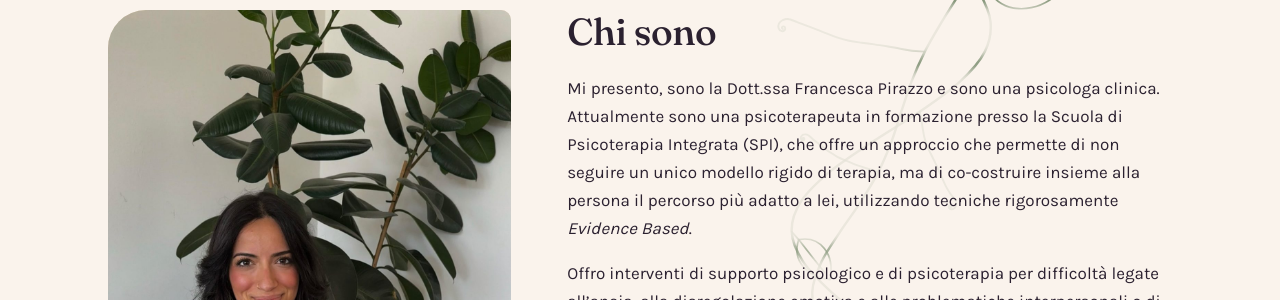
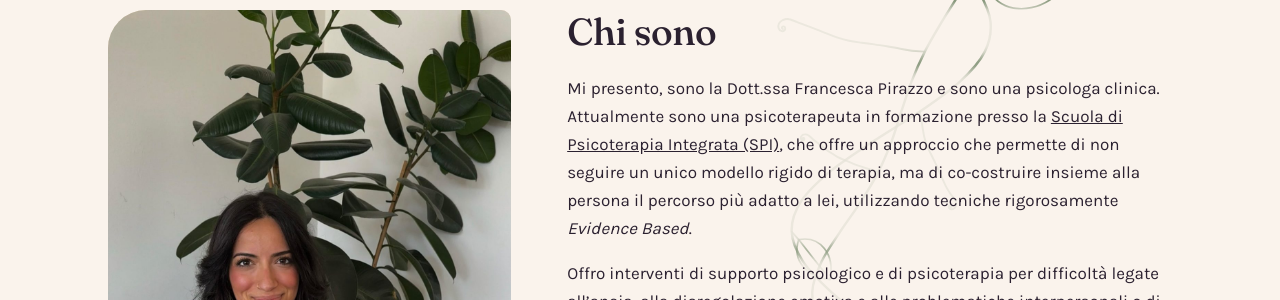
Before and after one commit to Manuelgujo/demo-franci, a Jekyll site: the page built from index.html, in a window 1280 px wide and 900 px high, scrolled down 672 px. Shown: the part 182-482 px from the top of the window. Built offline with Jekyll 4.4.1, drawn with Linux system fonts in a browser that asks for light colours.

Commit message:
Chi sono: link alla Scuola di Psicoterapia Integrata (SPI)

```diff
--- a/index.html
+++ b/index.html
@@ -77,7 +77,7 @@ description: "Francesca Pirazzo, psicoterapeuta specializzata in psicoterapia in
     </div>
     <div>
       <div class="sec-head" style="margin-bottom:20px;"><h2>Chi sono</h2></div>
-      <p class="measure-wide">Mi presento, sono la Dott.ssa Francesca Pirazzo e sono una psicologa clinica. Attualmente sono una psicoterapeuta in formazione presso la Scuola di Psicoterapia Integrata (SPI), che offre un approccio che permette di non seguire un unico modello rigido di terapia, ma di co-costruire insieme alla persona il percorso più adatto a lei, utilizzando tecniche rigorosamente <em>Evidence Based</em>.</p>
+      <p class="measure-wide">Mi presento, sono la Dott.ssa Francesca Pirazzo e sono una psicologa clinica. Attualmente sono una psicoterapeuta in formazione presso la <a href="https://psicoterapiaintegrata.it/scuola-psicoterapia-integrata/" target="_blank" rel="noopener">Scuola di Psicoterapia Integrata (SPI)</a>, che offre un approccio che permette di non seguire un unico modello rigido di terapia, ma di co-costruire insieme alla persona il percorso più adatto a lei, utilizzando tecniche rigorosamente <em>Evidence Based</em>.</p>
       <p class="measure-wide">Offro interventi di supporto psicologico e di psicoterapia per difficoltà legate all’ansia, alla disregolazione emotiva e alle problematiche interpersonali o di coppia.<br>Inoltre, mi occupo di Psicologia Perinatale e Psicologia scolastica: gestisco percorsi di sostegno alla genitorialità, supporto psicologico per adolescenti e consulenze di tutoraggio per studenti con DSA e ADHD.</p>
       <ul class="credentials">
         <li><svg viewBox="0 0 24 24" fill="none" stroke="currentColor" stroke-width="1.8"><path d="M4 12l6 6L20 6"/></svg> iscritta all’Albo degli psicologi del Veneto (n. 15280)</li>
```
